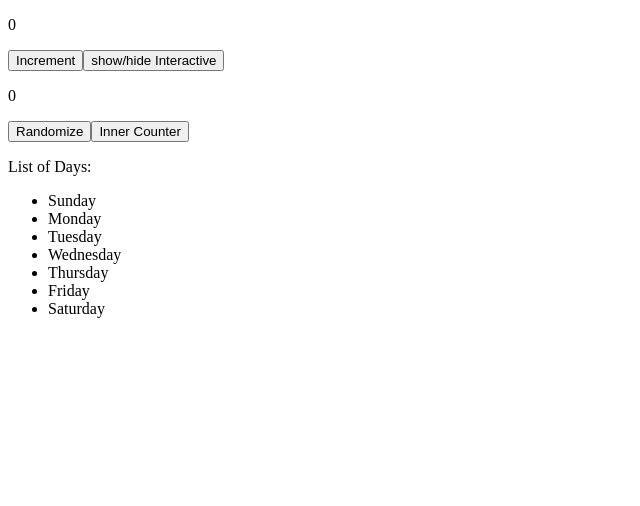
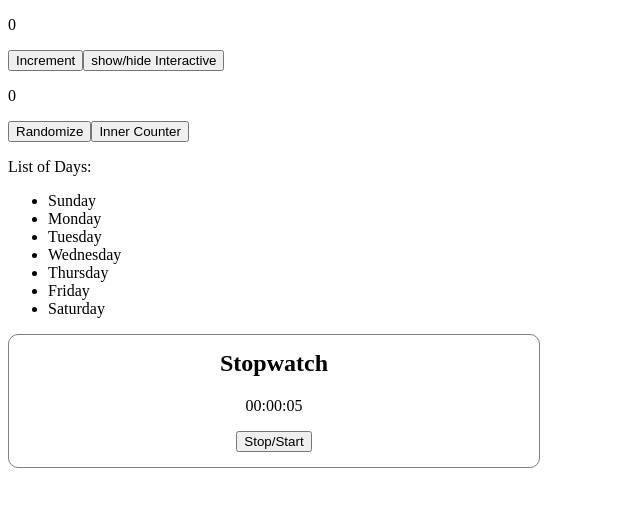
Before and after one commit to sudhirjadhav18/MyReactTraining, a React (Create React App) app in the folder sample-06/: page / in a window 1280 px wide. Shown: the top 506 px of the page, without its empty margins (0-640 px from the left). Built offline with nearby package versions, Linux system fonts and the light colour scheme.

Commit message:
Sample 06: Stop watch implemented.

```diff
--- a/sample-06/package.json
+++ b/sample-06/package.json
@@ -12,7 +12,7 @@
     "web-vitals": "^2.1.4"
   },
   "scripts": {
-    "start": "react-scripts start",
+    "start": "set PORT=3004 && react-scripts start",
     "build": "react-scripts build",
     "test": "react-scripts test",
     "eject": "react-scripts eject"
--- a/sample-06/src/App.js
+++ b/sample-06/src/App.js
@@ -3,12 +3,14 @@ import React from "react";
 import Counter from "./Counter";
 import Random from "./Random";
 import DayList from "./DayList";
+import StopWatch from "./StopWatch";
 
 const App = () => (
     <>
         <Counter />
         <Random />
         <DayList />
+        <StopWatch />
     </>
 );
 
--- /dev/null
+++ b/sample-06/src/StopWatch.css
@@ -0,0 +1,11 @@
+.stop-watch {
+    width: 500px;
+    border-radius: 10px;
+    border: 1px solid gray;
+    text-align: center;
+    padding: 15px;
+}
+
+.stop-watch__heading {
+    margin-top: 0;
+}
--- /dev/null
+++ b/sample-06/src/StopWatch.js
@@ -0,0 +1,42 @@
+import React, { useEffect, useState } from "react";
+import "./StopWatch.css";
+
+const StopWatch = () => {
+    const [time, setTime] = useState(0);
+    const [active, setActivate] = useState(true);
+
+    useEffect(() => {
+        let interval = null;
+        if (active) {
+            interval = setInterval(() => {
+                setTime(t => t + 1);
+            }, 1000);
+        }
+
+        return () => {
+            clearInterval(interval);
+        }
+    }, [active]);
+
+    const onClickHandler = () => {
+        setActivate(a => !a);
+    }
+
+    const formattedTime = new Date(time * 1000)
+        .toISOString()
+        .substr(11, 8);
+
+    return (
+        <section className="stop-watch">
+            <h1 className="stop-watch__heading">Stopwatch</h1>
+            <p>{formattedTime}</p>
+            <button
+                type="button"
+                onClick={onClickHandler}>
+                Stop/Start
+            </button>
+        </section>
+    );
+}
+
+export default StopWatch;
```
